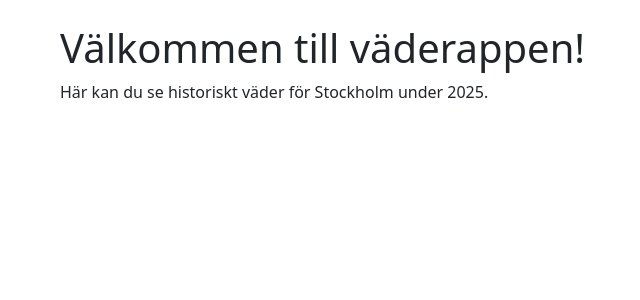
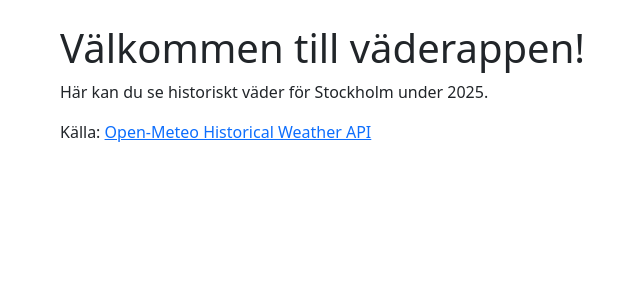
Before and after one commit to ismailg-labs/vaderdashboard, a Flask app: page / in a window 1280 px wide. Shown: the part 56-356 px from the top of the page, without its empty margins (22-662 px from the left). Run offline with Flask 3, Linux system fonts and the light colour scheme.

Commit message:
la till källhänvisningen för alla html sidor

```diff
--- a/application/templates/about.html
+++ b/application/templates/about.html
@@ -5,4 +5,10 @@
 {% block content %}
     <h1>Om projektet</h1>
     <p>Vi hämtar historisk väderdata från Open-Meteo och analyserar den med Python.</p>
+    <p>
+        Källa:
+        <a href="https://open-meteo.com/en/docs/historical-weather-api">
+            Open-Meteo Historical Weather API
+        </a>
+    </p>
 {% endblock %}
--- a/application/templates/dashboard.html
+++ b/application/templates/dashboard.html
@@ -28,4 +28,4 @@
             Open-Meteo Historical Weather API
         </a>
     </p>
-{% endblock %}
+{% endblock %}w
--- a/application/templates/index.html
+++ b/application/templates/index.html
@@ -5,4 +5,10 @@
 {% block content %}
     <h1>Välkommen till väderappen!</h1>
     <p>Här kan du se historiskt väder för Stockholm under 2025.</p>
+    <p>
+        Källa:
+        <a href="https://open-meteo.com/en/docs/historical-weather-api">
+            Open-Meteo Historical Weather API
+        </a>
+    </p>
 {% endblock %}
```
